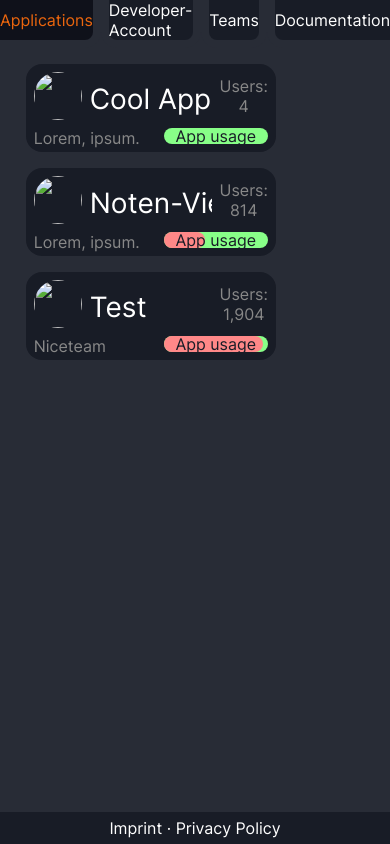
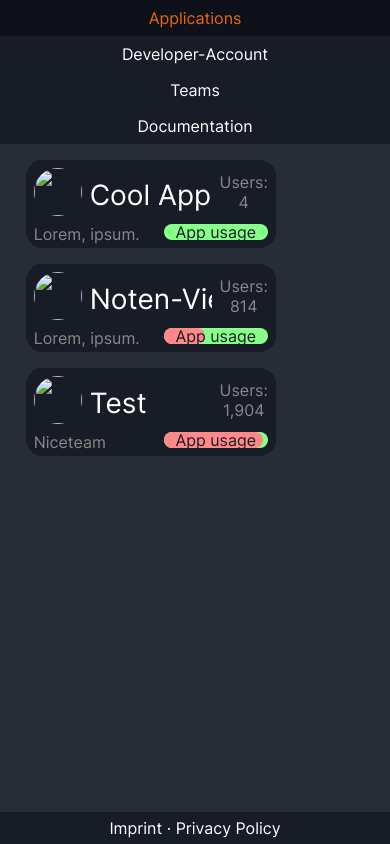
Before and after one commit to noten-app/dev, a PHP site: page / in a window 390 px wide. Run offline with PHP 8.4, Linux system fonts and the light colour scheme.

Commit message:
📱 Responsive index

```diff
--- a/style.css
+++ b/style.css
@@ -80,3 +80,24 @@ footer a {
 footer a:hover {
     text-decoration: underline;
 }
+
+
+/* Small screens */
+
+@media screen and (max-width: 580px) {
+
+    body {
+        grid-template-rows: min-content 1fr 2rem;
+    }
+
+    nav {
+        flex-direction: column;
+    }
+
+    nav a,
+    nav div {
+        border: 0;
+        border-radius: 0;
+        padding: 0.5rem;
+    }
+}
```
